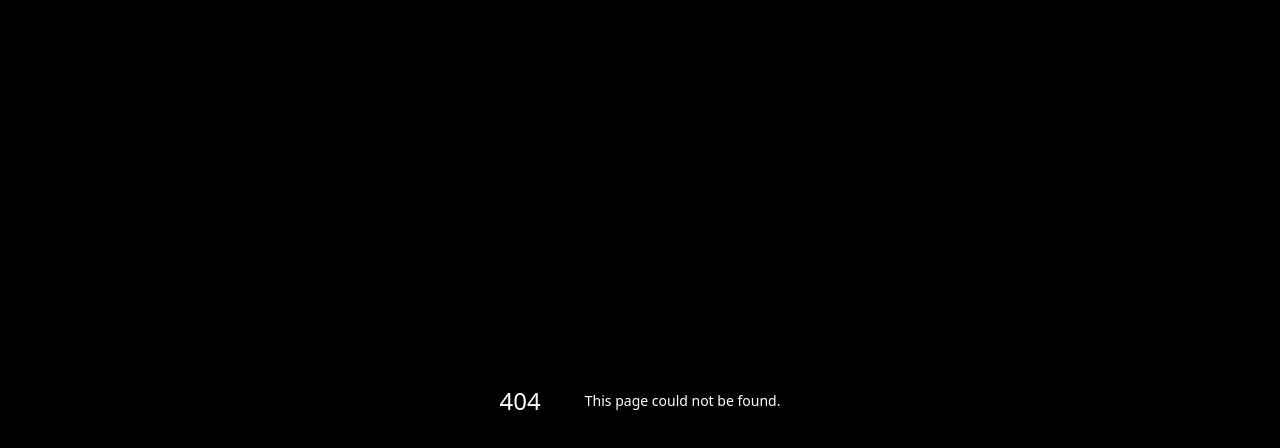
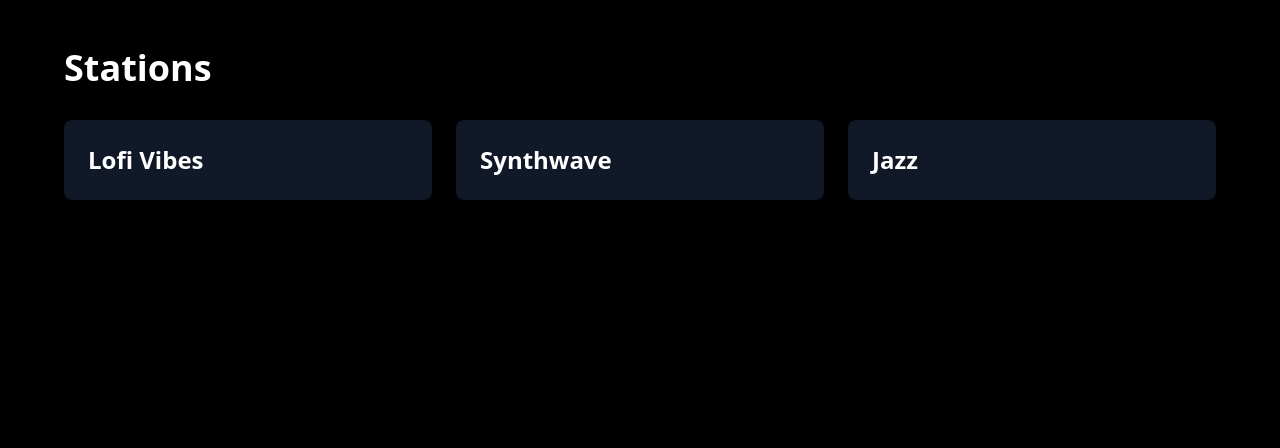
Before and after one commit to xanderw123/YoFiTV, a Next.js app: page /stations in a window 1280 px wide. Before the commit this address had no page. Shown: the top 448 px of the page. Built offline with nearby package versions, Linux system fonts and the light colour scheme.

Commit message:
Add stations page

```diff
--- /dev/null
+++ b/app/stations/page.tsx
@@ -0,0 +1,28 @@
+'use client'
+
+import Link from 'next/link'
+
+export default function StationsPage() {
+  const stations = [
+    { id: '1', name: 'Lofi Vibes' },
+    { id: '2', name: 'Synthwave' },
+    { id: '3', name: 'Jazz' },
+  ]
+
+  return (
+    <div className="min-h-screen bg-black text-white py-12 px-4">
+      <div className="max-w-6xl mx-auto">
+        <h1 className="text-4xl font-bold mb-8">Stations</h1>
+        <div className="grid grid-cols-3 gap-6">
+          {stations.map((s) => (
+            <Link key={s.id} href={`/stations/${s.id}`}>
+              <div className="bg-gray-900 p-6 rounded-lg hover:bg-gray-800 cursor-pointer">
+                <h2 className="text-2xl font-bold">{s.name}</h2>
+              </div>
+            </Link>
+          ))}
+        </div>
+      </div>
+    </div>
+  )
+}
```
